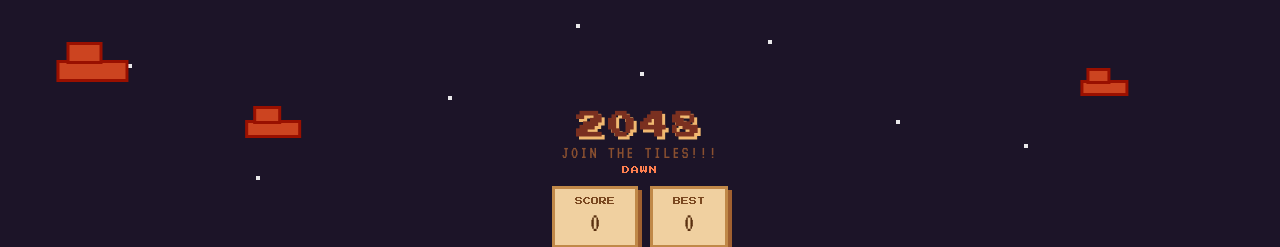
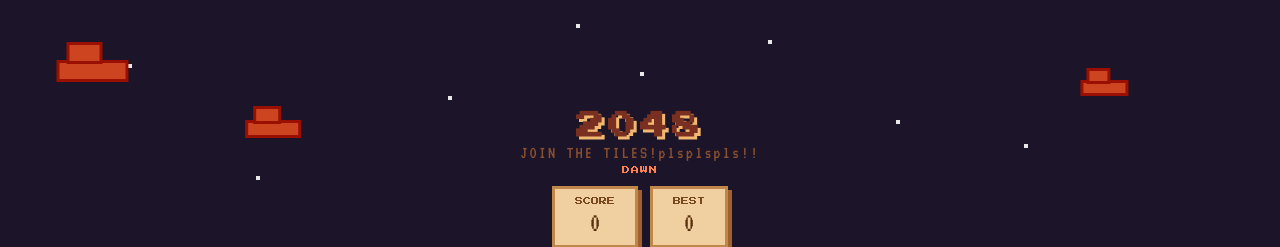
Before and after one commit to nilaksh200/2048-game-with-CI-CD-pipeline-using-cloud, a React (Vite) app: page / in a window 1280 px wide. Shown: the top 247 px of the page. Built offline with nearby package versions, Linux system fonts and the light colour scheme.

Commit message:
changeding

```diff
--- a/src/App.tsx
+++ b/src/App.tsx
@@ -142,7 +142,7 @@ export default function App() {
           2048
         </h1>
         <p style={{ fontFamily: "'VT323', monospace", fontSize: "18px", color: "#8a5030", marginBottom: "4px", letterSpacing: "2px" }}>
-          JOIN THE TILES!!!
+          JOIN THE TILES!plsplspls!!
         </p>
 
         <ScoreBoard score={score} bestScore={bestScore} phaseName={phase.name} phaseColor={phase.labelColor} />
```
